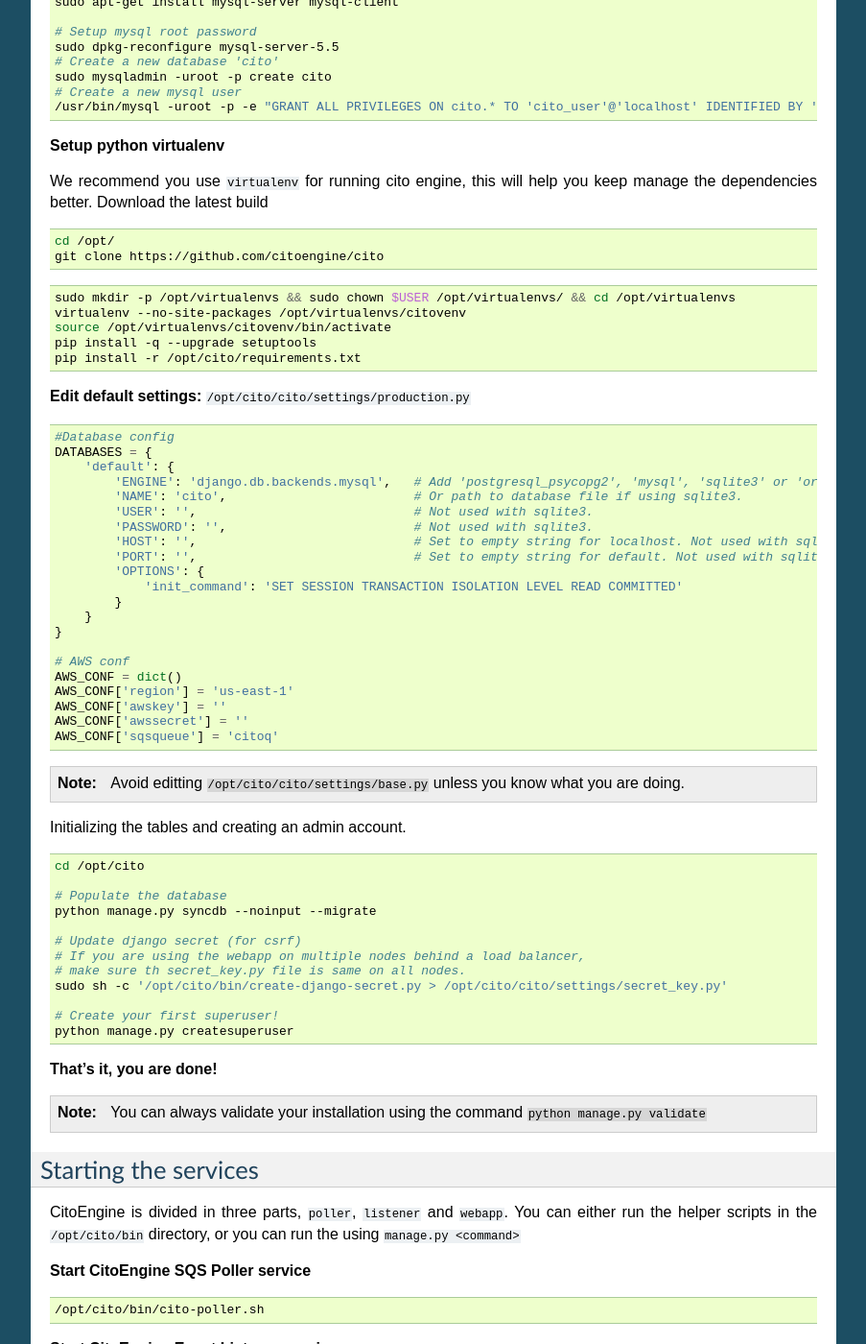
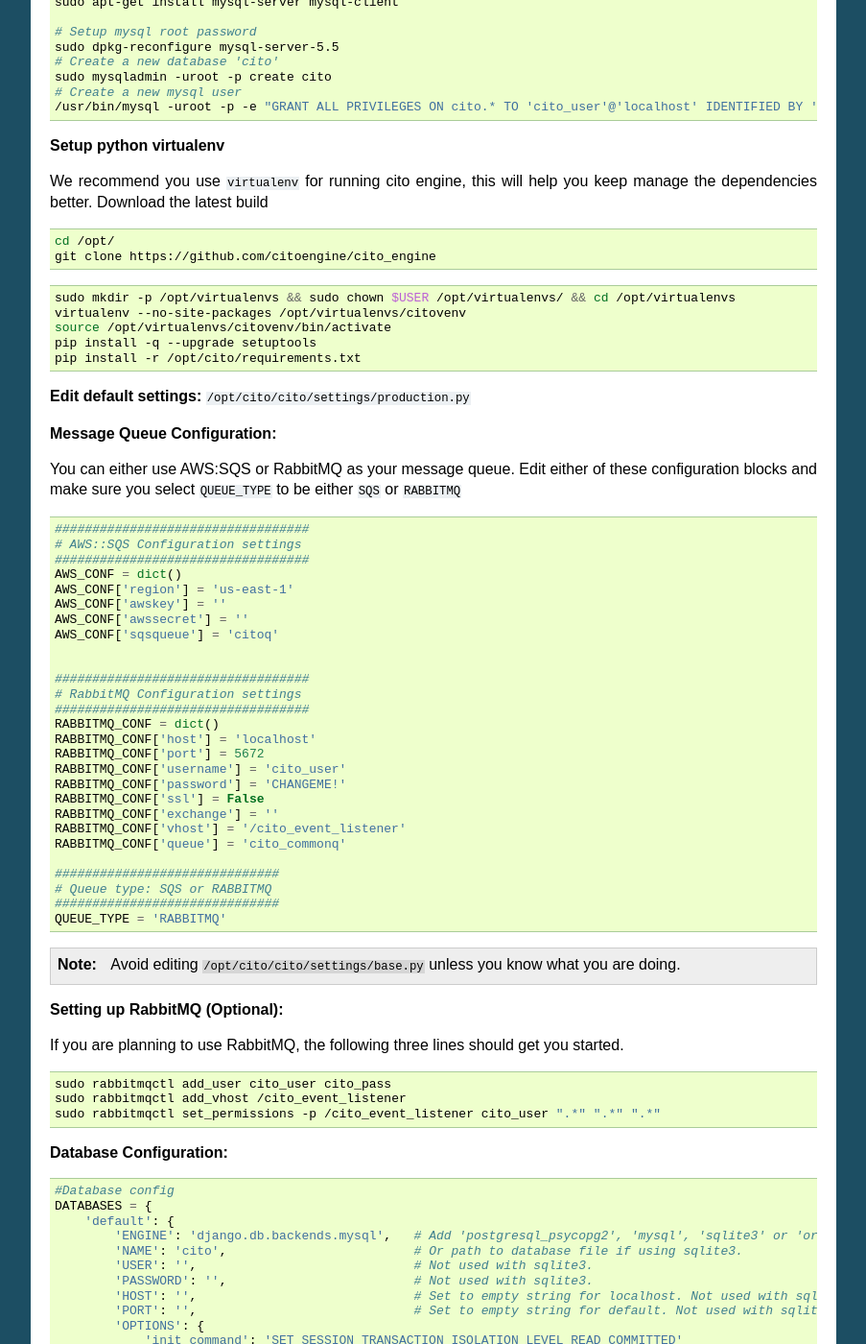
Before and after one commit to CitoEngine/docs.citoengine.org, a Sphinx documentation site: the page built from source/installcitoengine.rst, in a window 1280 px wide and 1400 px high, scrolled down 448 px. Shown: the whole window at 96% size, without its empty margins (198-1101 px from the left). Built offline with Sphinx 7.4.7, drawn with Linux system fonts in a browser that asks for light colours.

Commit message:
Steps to configure rabbitmq

```diff
--- a/source/installcitoengine.rst
+++ b/source/installcitoengine.rst
@@ -42,7 +42,7 @@
 .. code-block:: bash
 
     cd /opt/
-    git clone https://github.com/citoengine/cito
+    git clone https://github.com/citoengine/cito_engine
 
 
 .. code-block:: bash
@@ -55,6 +55,55 @@
 
 
 **Edit default settings:**  ``/opt/cito/cito/settings/production.py``
+
+**Message Queue Configuration:**
+
+You can either use AWS:SQS or RabbitMQ as your message queue. Edit either of these configuration blocks and make sure
+you select ``QUEUE_TYPE`` to be either ``SQS`` or ``RABBITMQ``
+
+.. code-block:: python
+
+    ##################################
+    # AWS::SQS Configuration settings
+    ##################################
+    AWS_CONF = dict()
+    AWS_CONF['region'] = 'us-east-1'
+    AWS_CONF['awskey'] = ''
+    AWS_CONF['awssecret'] = ''
+    AWS_CONF['sqsqueue'] = 'citoq'
+
+
+    ##################################
+    # RabbitMQ Configuration settings
+    ##################################
+    RABBITMQ_CONF = dict()
+    RABBITMQ_CONF['host'] = 'localhost'
+    RABBITMQ_CONF['port'] = 5672
+    RABBITMQ_CONF['username'] = 'cito_user'
+    RABBITMQ_CONF['password'] = 'CHANGEME!'
+    RABBITMQ_CONF['ssl'] = False
+    RABBITMQ_CONF['exchange'] = ''
+    RABBITMQ_CONF['vhost'] = '/cito_event_listener'
+    RABBITMQ_CONF['queue'] = 'cito_commonq'
+
+    ##############################
+    # Queue type: SQS or RABBITMQ
+    ##############################
+    QUEUE_TYPE = 'RABBITMQ'
+
+.. note:: Avoid editing ``/opt/cito/cito/settings/base.py`` unless you know what you are doing.
+
+**Setting up RabbitMQ (Optional):**
+
+If you are planning to use RabbitMQ, the following three lines should get you started.
+
+.. code-block:: bash
+
+    sudo rabbitmqctl add_user cito_user cito_pass
+    sudo rabbitmqctl add_vhost /cito_event_listener
+    sudo rabbitmqctl set_permissions -p /cito_event_listener cito_user ".*" ".*" ".*"
+
+**Database Configuration:**
 
 .. code-block:: python
 
@@ -73,16 +122,7 @@
         }
     }
 
-    # AWS conf
-    AWS_CONF = dict()
-    AWS_CONF['region'] = 'us-east-1'
-    AWS_CONF['awskey'] = ''
-    AWS_CONF['awssecret'] = ''
-    AWS_CONF['sqsqueue'] = 'citoq'
-
-.. note:: Avoid editting ``/opt/cito/cito/settings/base.py`` unless you know what you are doing.
-
-Initializing the tables and creating an admin account.
+**Initializing the tables and creating an admin account.**
 
 .. code-block:: bash
 
@@ -105,7 +145,7 @@
 
 
 Starting the services
---------------------
+---------------------
 
 CitoEngine is divided in three parts, ``poller``, ``listener`` and ``webapp``.
 You can either run the helper scripts in the ``/opt/cito/bin`` directory, or you can run the using ``manage.py <command>``
```
